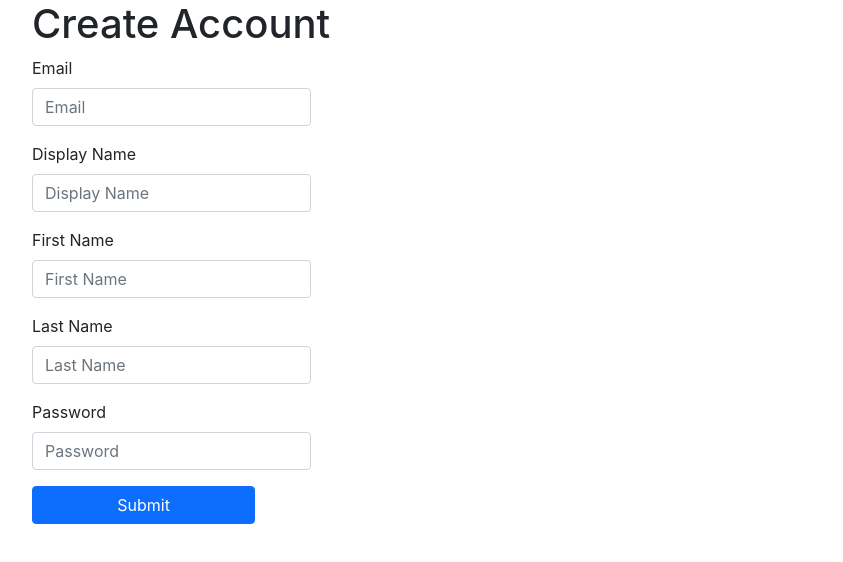
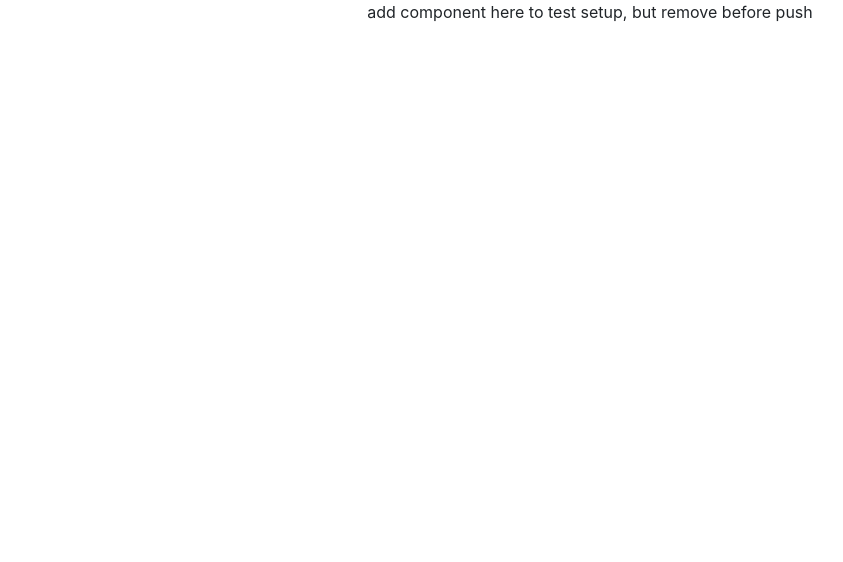
Before and after one commit to canesecurvin/MovieManagementApp, a React (Create React App) app in the folder src/main/movie-management-frontend/: page / in a window 1280 px wide. Shown: the top 562 px of the page, without its empty margins (50-893 px from the left). Built offline with nearby package versions, Linux system fonts and the light colour scheme.

Commit message:
removing testing signup

```diff
--- a/src/main/movie-management-frontend/src/App.js
+++ b/src/main/movie-management-frontend/src/App.js
@@ -5,7 +5,7 @@ import Signup from './pages/Signup/Signup';
 function App() {
   return (
     <div className="App">
-      <Signup />
+      <p>add component here to test setup, but remove before push</p>
     </div>
   );
 }
```
